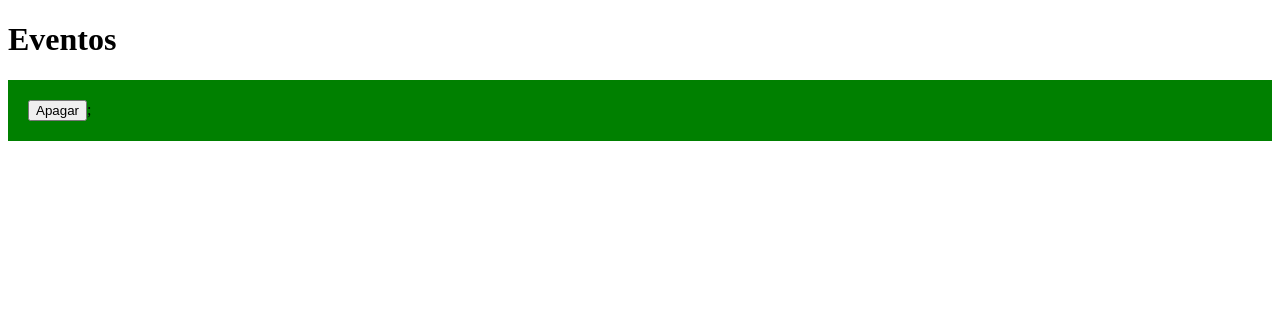
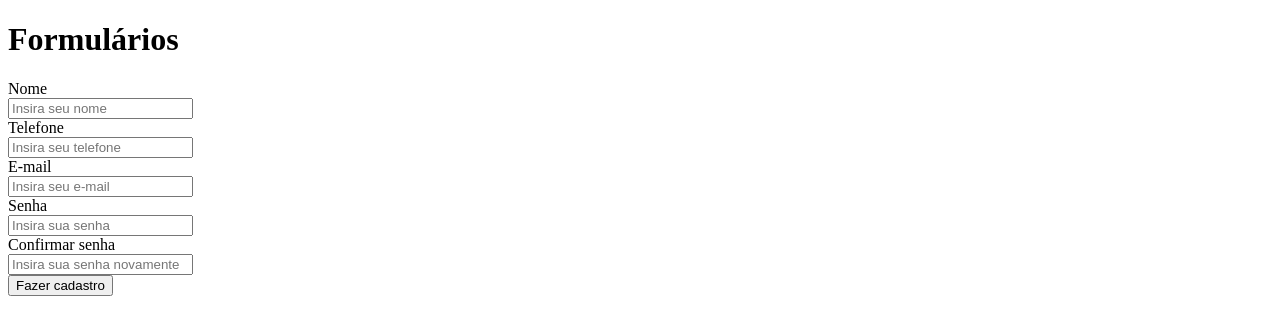
Before and after one commit to Mestres-da-Web/trilha-react, a React (Create React App) app: page /signup in a window 1280 px wide. Shown: the top 334 px of the page. Built offline with nearby package versions, Linux system fonts and the light colour scheme.

Commit message:
2 - Aula 10

```diff
--- /dev/null
+++ b/src/components/Input/index.tsx
@@ -0,0 +1,17 @@
+interface InputProps {
+  title: string;
+  name: string;
+  placeholder: string;
+}
+
+function Input({ title, name, placeholder }: InputProps) {
+  return (
+    <label>
+      {title} <br />
+      <input type="text" name={name} placeholder={placeholder} />
+      <br />
+    </label>
+  );
+}
+
+export default Input;
--- a/src/components/LargeButton/index.tsx
+++ b/src/components/LargeButton/index.tsx
@@ -1,19 +1,20 @@
 interface LargeButtonProps {
-  onClickComponent: (
+  title: string;
+  type?: "submit" | "button";
+  onClickComponent?: (
     e: React.MouseEvent<HTMLButtonElement, MouseEvent>,
   ) => void;
 }
 
-function LargeButton({ onClickComponent }: LargeButtonProps) {
+function LargeButton({
+  title,
+  type = "button",
+  onClickComponent,
+}: LargeButtonProps) {
   return (
-    <div
-      style={{ backgroundColor: "green", padding: 20 }}
-      onClick={() => {
-        alert("Evento de clique na div");
-      }}
-    >
-      <button onClick={onClickComponent}>Apagar</button>;
-    </div>
+    <button type={type} onClick={onClickComponent}>
+      {title}
+    </button>
   );
 }
 
--- a/src/pages/SignUp/index.tsx
+++ b/src/pages/SignUp/index.tsx
@@ -1,18 +1,43 @@
+import { FormEvent } from "react";
+import Input from "../../components/Input";
 import LargeButton from "../../components/LargeButton";
 
 function SignUp() {
-  const handleLargeButtonClick = (
-    e: React.MouseEvent<HTMLButtonElement, MouseEvent>,
-  ) => {
-    e.stopPropagation();
+  const handleSubmit = (e: FormEvent<HTMLFormElement>) => {
     e.preventDefault();
-    alert("Evento de clique no botão");
+
+    /*
+      {foo: "bar", name: "Jancer"}
+      [["foo", "bar"], ["name", "Jancer"]]
+    */
+
+    const formData = new FormData(e.target as HTMLFormElement);
+    const data = Object.fromEntries(formData);
+
+    console.log(data);
   };
 
   return (
     <div>
-      <h1>Eventos</h1>
-      <LargeButton onClickComponent={handleLargeButtonClick} />
+      <h1>Formulários</h1>
+
+      <form onSubmit={handleSubmit}>
+        <Input name="name" title="Nome" placeholder="Insira seu nome" />
+        <Input
+          name="phone"
+          title="Telefone"
+          placeholder="Insira seu telefone"
+        />
+        <Input name="email" title="E-mail" placeholder="Insira seu e-mail" />
+        <Input name="password" title="Senha" placeholder="Insira sua senha" />
+        <Input
+          name="passwordConfirmation"
+          title="Confirmar senha"
+          placeholder="Insira sua senha novamente"
+        />
+
+        <LargeButton title="Fazer cadastro" type="submit" />
+      </form>
     </div>
   );
 }
```
